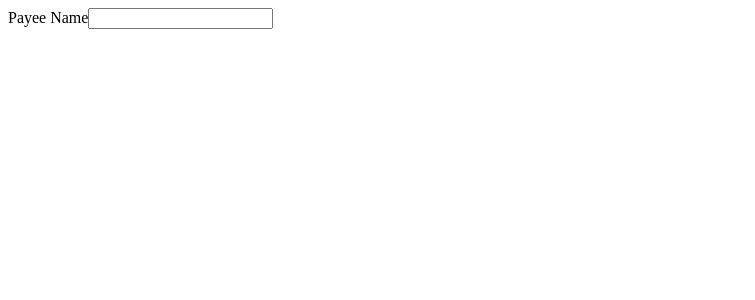
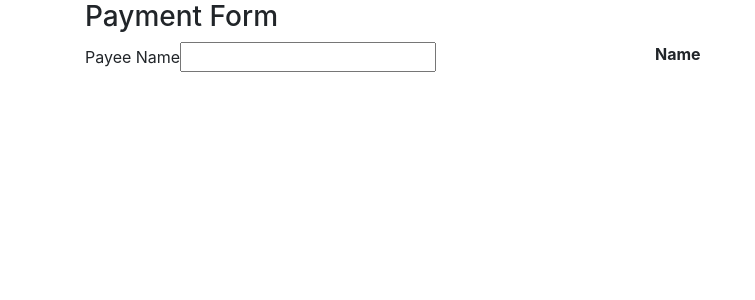
Before and after one commit to JoshSevy/ng-pipes, an Angular app: page / in a window 1280 px wide. Shown: the top 300 px of the page, without its empty margins (0-755 px from the left). Built offline with nearby package versions, Linux system fonts and the light colour scheme.

Commit message:
Add bootstrap to project and add boiler to app

```diff
--- a/package.json
+++ b/package.json
@@ -19,6 +19,7 @@
     "@angular/platform-browser": "~11.0.5",
     "@angular/platform-browser-dynamic": "~11.0.5",
     "@angular/router": "~11.0.5",
+    "bootstrap": "^4.5.3",
     "rxjs": "~6.6.0",
     "tslib": "^2.0.0",
     "zone.js": "~0.10.2"
--- a/src/app/app.component.html
+++ b/src/app/app.component.html
@@ -1,6 +1,16 @@
-<div>
-  <label>Payee Name</label>
-  <input (input)="onNameChange($event.target.value)" />
+<div class="container">
+  <h3>Payment Form</h3>
+
+  <div class="row">
+    <div class="form-group col">
+      <label>Payee Name</label>
+      <input (input)="onNameChange($event.target.value)" />
+    </div>
+    <div class="col">
+      <label><b>Name</b></label>
+      <div>
+        {{ name | titlecase }}
+      </div>
+    </div>
+  </div>
 </div>
-
-{{ name }}
--- a/src/styles.css
+++ b/src/styles.css
@@ -1 +1,2 @@
 /* You can add global styles to this file, and also import other style files */
+@import 'bootstrap/dist/css/bootstrap.css';
```
Also changed, not shown: 1 other file (tests, documents, lock files or other folders).
